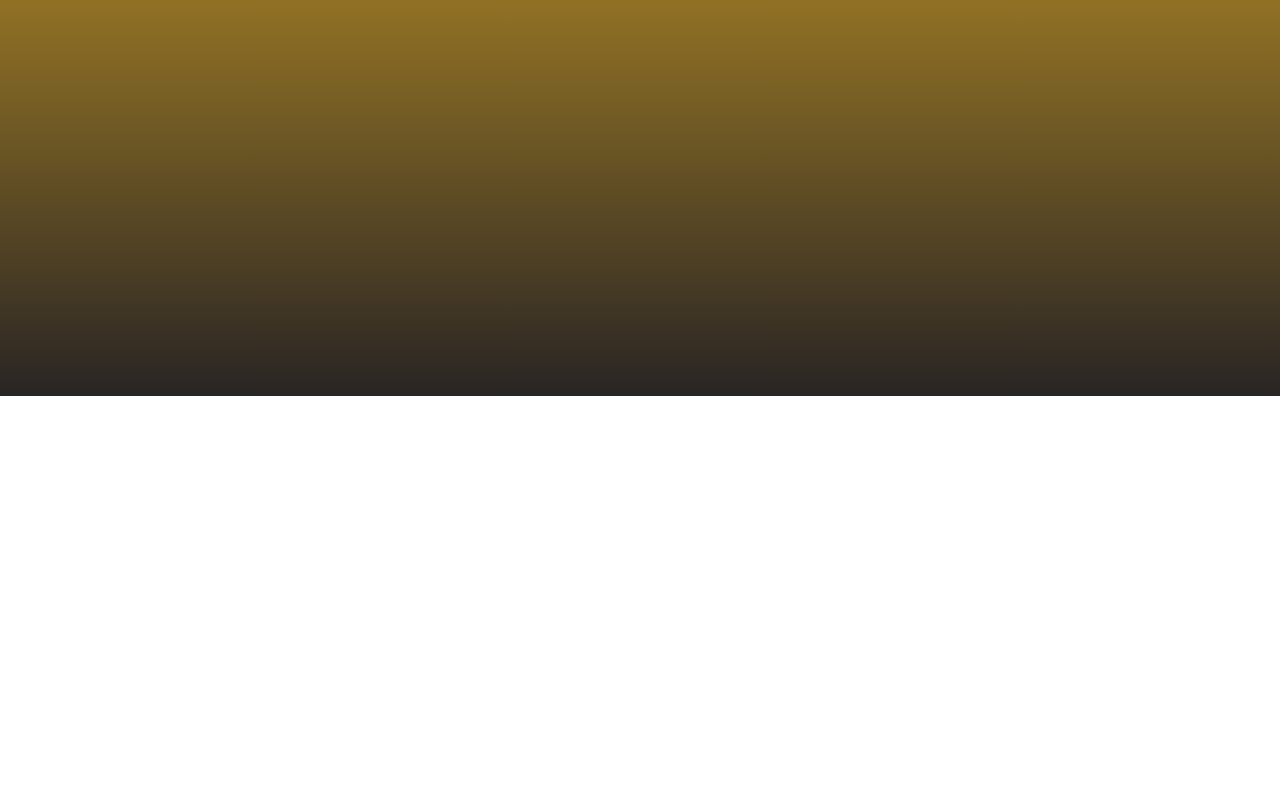
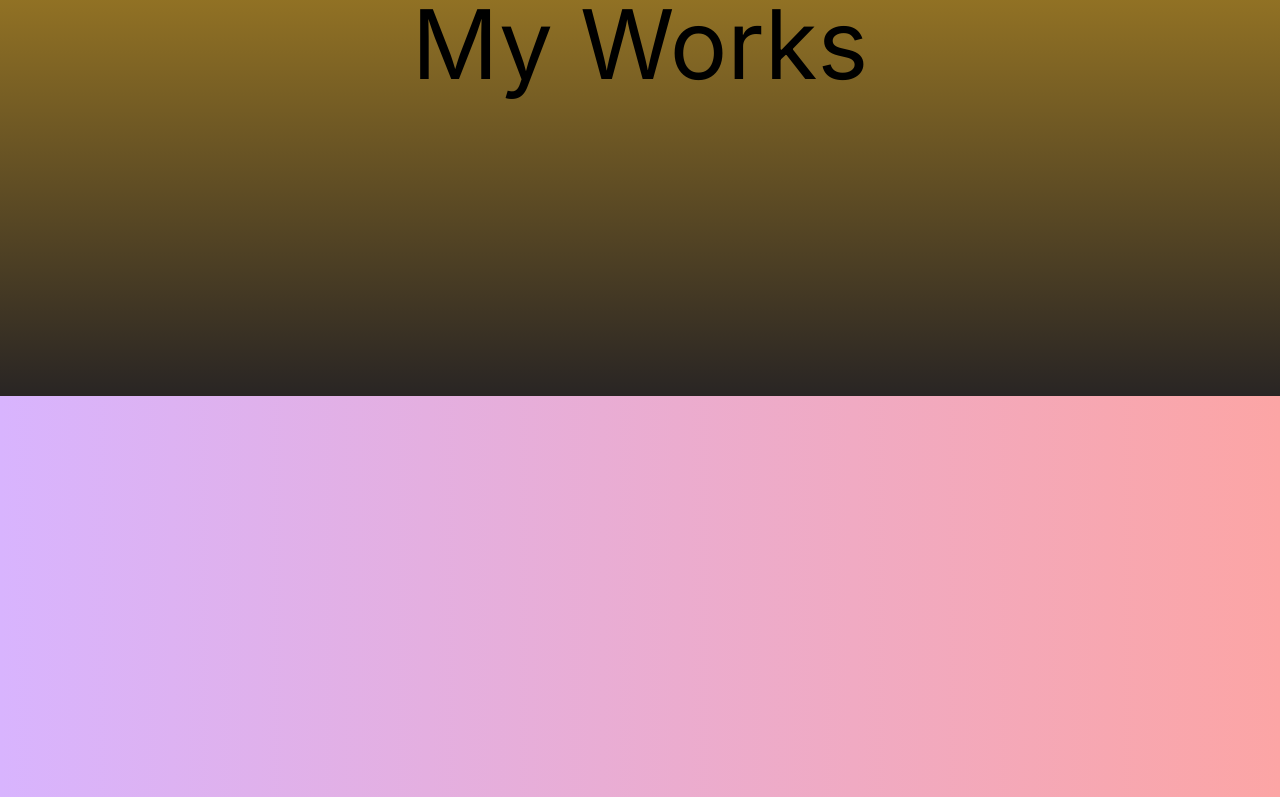
Before and after one commit to ZestyLimones/davidadrianhair, a Next.js app: page /portfolio in a window 1280 px wide. Shown: the part 404-1201 px from the top of the page. Before the commit the page ends 800 px from the top, so only its background shows below. Built offline with nearby package versions, Linux system fonts and the light colour scheme.

Commit message:
updated portfolio to add in porject cards. updated configs for pexels website domain.

```diff
--- a/next.config.mjs
+++ b/next.config.mjs
@@ -1,4 +1,13 @@
 /** @type {import('next').NextConfig} */
-const nextConfig = {};
+const nextConfig = {
+  images: {
+    remotePatterns: [
+      {
+        protocol: 'https',
+        hostname: 'images.pexels.com',
+      },
+    ],
+  },
+};
 
 export default nextConfig;
--- a/src/app/portfolio/page.jsx
+++ b/src/app/portfolio/page.jsx
@@ -1,7 +1,50 @@
 'use client';
-import { motion } from 'framer-motion';
+import { motion, useScroll, useTransform } from 'framer-motion';
+import Image from 'next/image';
+import Link from 'next/link';
+import { useRef } from 'react';
+
+const items = [
+  {
+    id: 1,
+    color: 'from-red-300 to-blue-300',
+    title: 'Project 1',
+    desc: 'Lorem ipsum dolor sit amet consectetur adipisicing elit. Dolores ab id ad nesciunt quo aut corporis modi? Voluptate, quos sunt dolorum facilis, id eum sequi placeat accusantium saepe eos laborum.',
+    img: 'https://images.pexels.com/photos/18073372/pexels-photo-18073372/free-photo-of-young-man-sitting-in-a-car-on-a-night-street.jpeg?auto=compress&cs=tinysrgb&w=1600&lazy=load',
+    link: 'https://lama.dev',
+  },
+  {
+    id: 2,
+    color: 'from-blue-300 to-violet-300',
+    title: 'Project 2',
+    desc: 'Lorem ipsum dolor sit amet consectetur adipisicing elit. Dolores ab id ad nesciunt quo aut corporis modi? Voluptate, quos sunt dolorum facilis, id eum sequi placeat accusantium saepe eos laborum.',
+    img: 'https://images.pexels.com/photos/18023772/pexels-photo-18023772/free-photo-of-close-up-of-a-person-holding-a-wristwatch.jpeg?auto=compress&cs=tinysrgb&w=1600&lazy=load',
+    link: 'https://lama.dev',
+  },
+  {
+    id: 3,
+    color: 'from-violet-300 to-purple-300',
+    title: 'Project 3',
+    desc: 'Lorem ipsum dolor sit amet consectetur adipisicing elit. Dolores ab id ad nesciunt quo aut corporis modi? Voluptate, quos sunt dolorum facilis, id eum sequi placeat accusantium saepe eos laborum.',
+    img: 'https://images.pexels.com/photos/6894528/pexels-photo-6894528.jpeg?auto=compress&cs=tinysrgb&w=1600&lazy=load',
+    link: 'https://lama.dev',
+  },
+  {
+    id: 4,
+    color: 'from-purple-300 to-red-300',
+    title: 'Project 4',
+    desc: 'Lorem ipsum dolor sit amet consectetur adipisicing elit. Dolores ab id ad nesciunt quo aut corporis modi? Voluptate, quos sunt dolorum facilis, id eum sequi placeat accusantium saepe eos laborum.',
+    img: 'https://images.pexels.com/photos/18540208/pexels-photo-18540208/free-photo-of-wood-landscape-water-hill.jpeg?auto=compress&cs=tinysrgb&w=1260&h=750&dpr=2',
+    link: 'https://lama.dev',
+  },
+];
 
 const PortfolioPage = () => {
+  const ref = useRef();
+
+  const { scrollYProgress } = useScroll({ target: ref });
+  const x = useTransform(scrollYProgress, [0, 1], ['0%', '-80%']);
+
   return (
     <motion.div
       className="h-full"
@@ -9,7 +52,39 @@ const PortfolioPage = () => {
       animate={{ y: '0%' }}
       transition={{ duration: 1 }}
     >
-      portfolio page
+      <div className="h-[600vh] relative" ref={ref}>
+        <div className="w-screen h-[calc(100vh-6rem)] flex items-center justify-center text-8xl text-center">
+          My Works
+        </div>
+        <div className="sticky top-0 flex h-screen gap-4 items-center overflow-hidden">
+          <motion.div style={{ x }} className="flex">
+            <div className="h-screen w-screen flex items-center justify-center bg-gradient-to-r from-purple-300 to-red-300" />
+            {items.map((item) => (
+              <div
+                className={`h-screen w-screen flex items-center justify-center bg-gradient-to-r ${item.color}`}
+                key={item.id}
+              >
+                <div className="flex flex-col gap-8 text-white">
+                  <h1 className="text-xl font-bold md:text-4xl lg:text-6xl xl:text-8xl">
+                    {item.title}
+                  </h1>
+                  <div className="relative w-80 h-56 md:w-96 md:h-64 lg:w-[500px] lg:h-[350px] xl:w-[600px] xl:h-[420px]">
+                    <Image src={item.img} alt="" fill />
+                  </div>
+                  <p className="w-80 md:w96 lg:w-[500px] lg:text-lg xl:w-[600px]">
+                    {item.desc}
+                  </p>
+                  <Link href={item.link} className="flex justify-end">
+                    <button className="p-2 text-sm md:p-4 md:text-md lg:p-8 lg:text-lg bg-white text-gray-600 font-semibold m-4 rounded">
+                      See Demo
+                    </button>
+                  </Link>
+                </div>
+              </div>
+            ))}
+          </motion.div>
+        </div>
+      </div>
     </motion.div>
   );
 };
```
